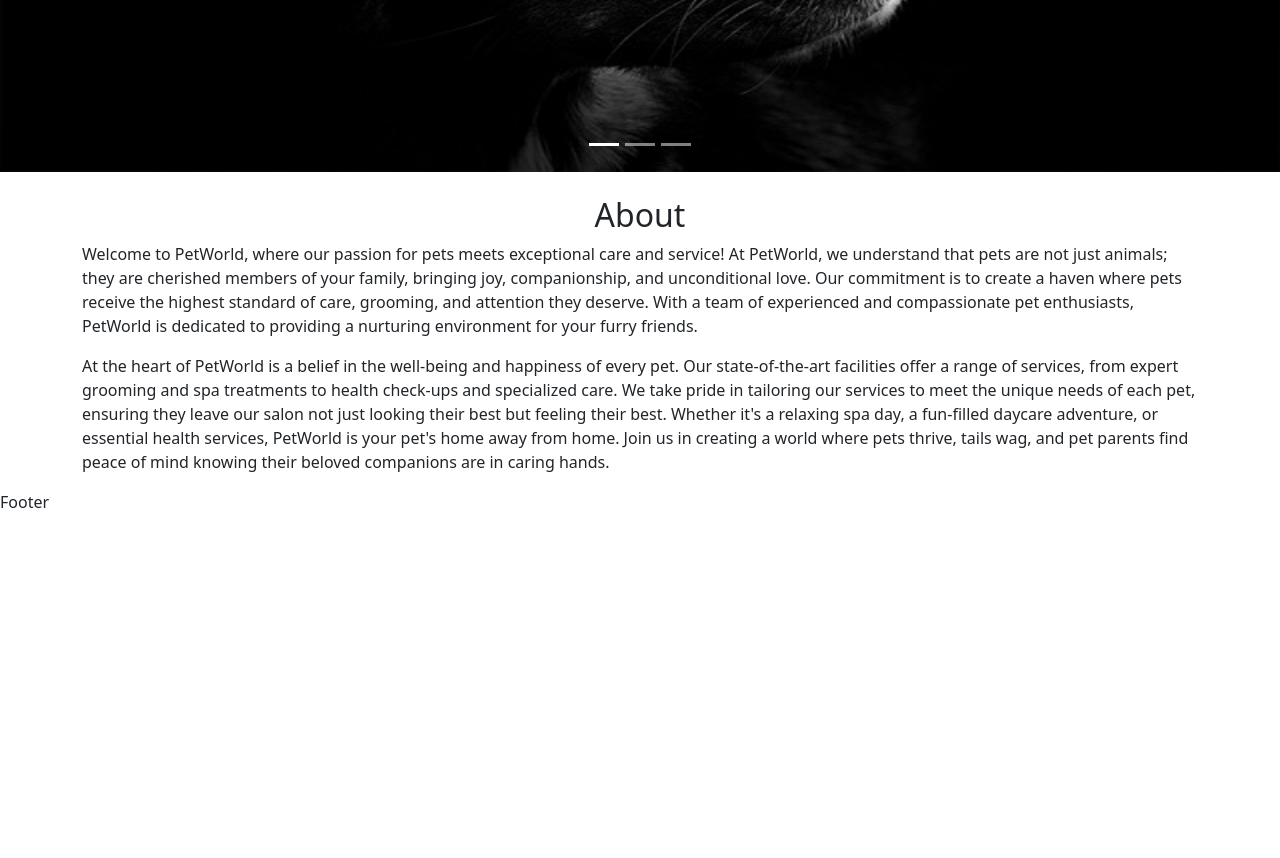
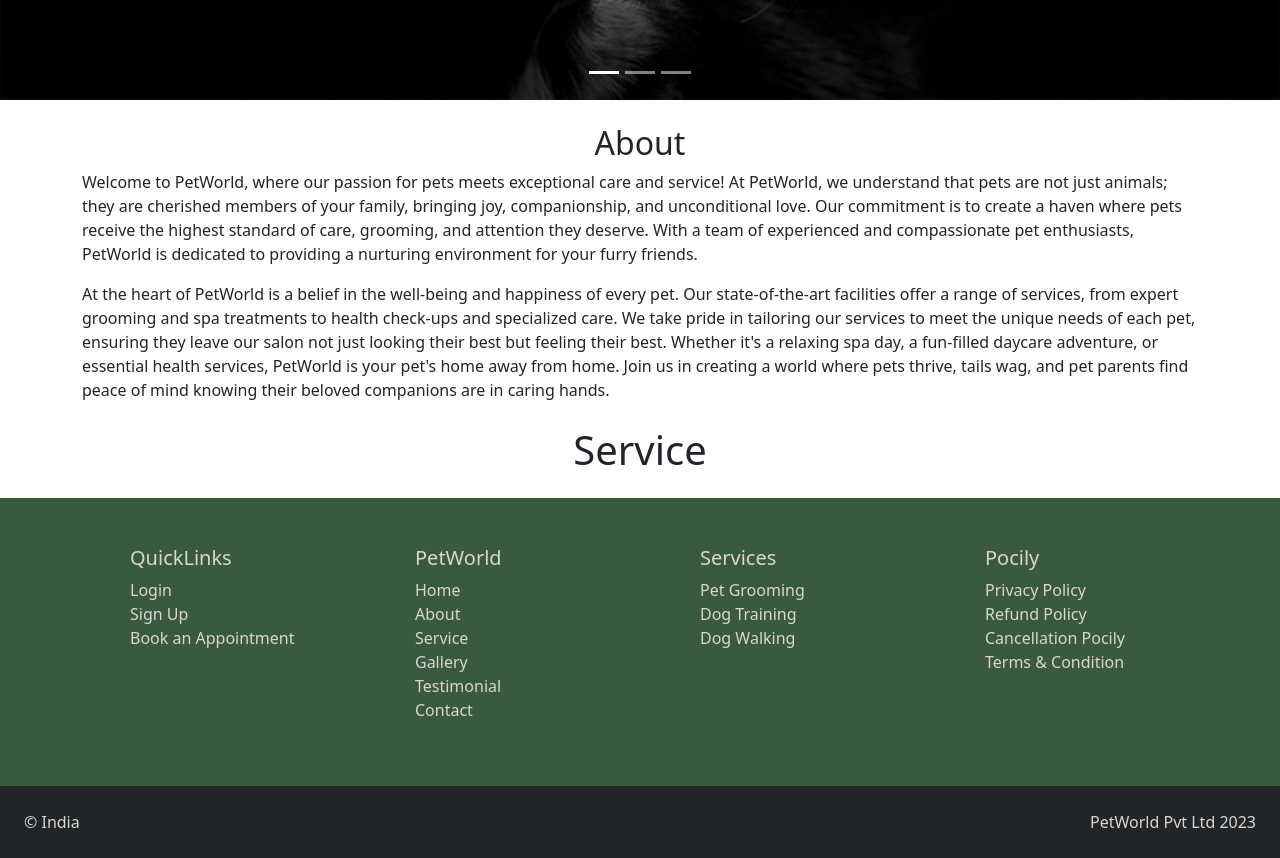
Before and after one commit to Lavanya-Sathya/PetWorld, a React (Vite) app: page / in a window 1280 px wide. Shown: the part 600-1458 px from the top of the page. Before the commit the page ends 1114 px from the top, so only its background shows below. Built offline with nearby package versions, Linux system fonts and the light colour scheme.

Commit message:
footer-added

```diff
--- a/package.json
+++ b/package.json
@@ -13,7 +13,8 @@
     "bootstrap": "^5.3.2",
     "react": "^18.2.0",
     "react-dom": "^18.2.0",
-    "react-router-dom": "^6.20.1"
+    "react-router-dom": "^6.20.1",
+    "react-scroll": "^1.9.0"
   },
   "devDependencies": {
     "@types/react": "^18.2.37",
--- a/src/components/About/About.jsx
+++ b/src/components/About/About.jsx
@@ -2,7 +2,7 @@ import React from "react";
 
 const About = () => {
   return (
-    <div className="container mt-4">
+    <div className="container my-4">
       <h2 className="text-center 8">About</h2>
       <p>
         Welcome to PetWorld, where our passion for pets meets exceptional care
--- a/src/components/Footer/Footer.jsx
+++ b/src/components/Footer/Footer.jsx
@@ -1,7 +1,95 @@
 import React from "react";
+import { Link } from "react-router-dom";
+const Footer = () => {
+  return (
+    <div className="container-fluid custom-dark p-0">
+      <div className="container">
+        <div className="row">
+          <div className="col-md-3">
+            <div className="m-md-5 m-2 mt-4">
+              <h5>QuickLinks</h5>
+              <div className="d-flex flex-column ">
+                <Link to="/" className="nav-link">
+                  Login
+                </Link>
+                <Link to="/" className="nav-link">
+                  Sign Up
+                </Link>
+                <Link to="/" className="nav-link">
+                  Book an Appointment
+                </Link>
+              </div>
+            </div>
+          </div>
+          <div className="col-md-3">
+            <div className="m-md-5 m-2">
+              <h5>PetWorld</h5>
+              <div className="d-flex flex-column ">
+                <Link to="/" className="nav-link">
+                  Home
+                </Link>
+                <Link to="/" className="nav-link">
+                  About
+                </Link>
+                <Link to="/" className="nav-link">
+                  Service
+                </Link>
+                <Link to="/" className="nav-link">
+                  Gallery
+                </Link>
+                <Link to="/" className="nav-link">
+                  Testimonial
+                </Link>
+                <Link to="/" className="nav-link">
+                  Contact
+                </Link>
+              </div>
+            </div>
+          </div>
 
-const Footer = () => {
-  return <div>Footer</div>;
+          <div className="col-md-3">
+            <div className="m-md-5 m-2">
+              <h5>Services</h5>
+              <div className="d-flex flex-column ">
+                <Link to="/" className="nav-link">
+                  Pet Grooming
+                </Link>
+                <Link to="/" className="nav-link">
+                  Dog Training
+                </Link>
+                <Link to="/" className="nav-link">
+                  Dog Walking
+                </Link>
+              </div>
+            </div>
+          </div>
+          <div className="col-md-3">
+            <div className="m-md-5 m-2">
+              <h5>Pocily</h5>
+              <div className="d-flex flex-column ">
+                <Link to="/" className="nav-link">
+                  Privacy Policy
+                </Link>
+                <Link to="/" className="nav-link">
+                  Refund Policy
+                </Link>
+                <Link to="/" className="nav-link">
+                  Cancellation Pocily
+                </Link>
+                <Link to="/" className="nav-link">
+                  Terms & Condition
+                </Link>
+              </div>
+            </div>
+          </div>
+        </div>
+      </div>
+      <div className="bg-dark d-flex justify-content-between p-4 mt-3">
+        <div>&copy; India</div>
+        <div className="">PetWorld Pvt Ltd 2023</div>
+      </div>
+    </div>
+  );
 };
 
 export default Footer;
--- a/src/components/Header/Header.jsx
+++ b/src/components/Header/Header.jsx
@@ -2,7 +2,10 @@ import React from "react";
 import { NavLink, Link } from "react-router-dom";
 const Header = () => {
   return (
-    <nav className="navbar navbar-expand-lg navbar-light m-2 ">
+    <nav
+      className="navbar navbar-expand-lg navbar-light fixed-top"
+      style={{ backgroundColor: "white", borderBottom: "2px solid #3a5a40" }}
+    >
       <div className="container-fluid  ">
         <Link className="navbar-brand" to="/">
           PetWorld
--- /dev/null
+++ b/src/components/Service/Service.jsx
@@ -0,0 +1,11 @@
+import React from "react";
+
+const Service = () => {
+  return (
+    <div className="container mb-4" id="service-section">
+      <h1 className="text-center">Service</h1>
+    </div>
+  );
+};
+
+export default Service;
--- a/src/index.scss
+++ b/src/index.scss
@@ -3,13 +3,19 @@ body {
   padding: 0;
   box-sizing: border-box;
 }
-$color1: #a3b18a;
+$color1: #dad7cd;
 $color2: #588157;
-$color3: #3a5a40;
+$color3: #a3b18a;
+$color4: #3a5a40;
 
+.custom-dark {
+  background-color: $color4;
+  color: $color1;
+}
 .linkHeader {
   padding: 5px 3px;
   border-radius: 5px;
+  cursor: pointer;
 }
 .linkHeader:hover {
   border: 1px solid $color2;
@@ -20,5 +26,5 @@ $color3: #3a5a40;
   background-color: $color2;
 }
 .btnCarousel1:hover {
-  background-color: $color3;
+  background-color: $color4;
 }
--- a/src/pages/Home.jsx
+++ b/src/pages/Home.jsx
@@ -3,6 +3,7 @@ import img1 from "../assets/images/puppy_bg1.jpg";
 import img2 from "../assets/images/puppy_bg2.jpg";
 import img3 from "../assets/images/puppy_bg3.jpg";
 import About from "../components/About/About";
+import Service from "../components/Service/Service";
 
 const Home = () => {
   return (
@@ -98,6 +99,7 @@ const Home = () => {
         </button>
       </div>
       <About />
+      <Service />
     </>
   );
 };
```
Also changed, not shown: 1 other file (tests, documents, lock files or other folders).
